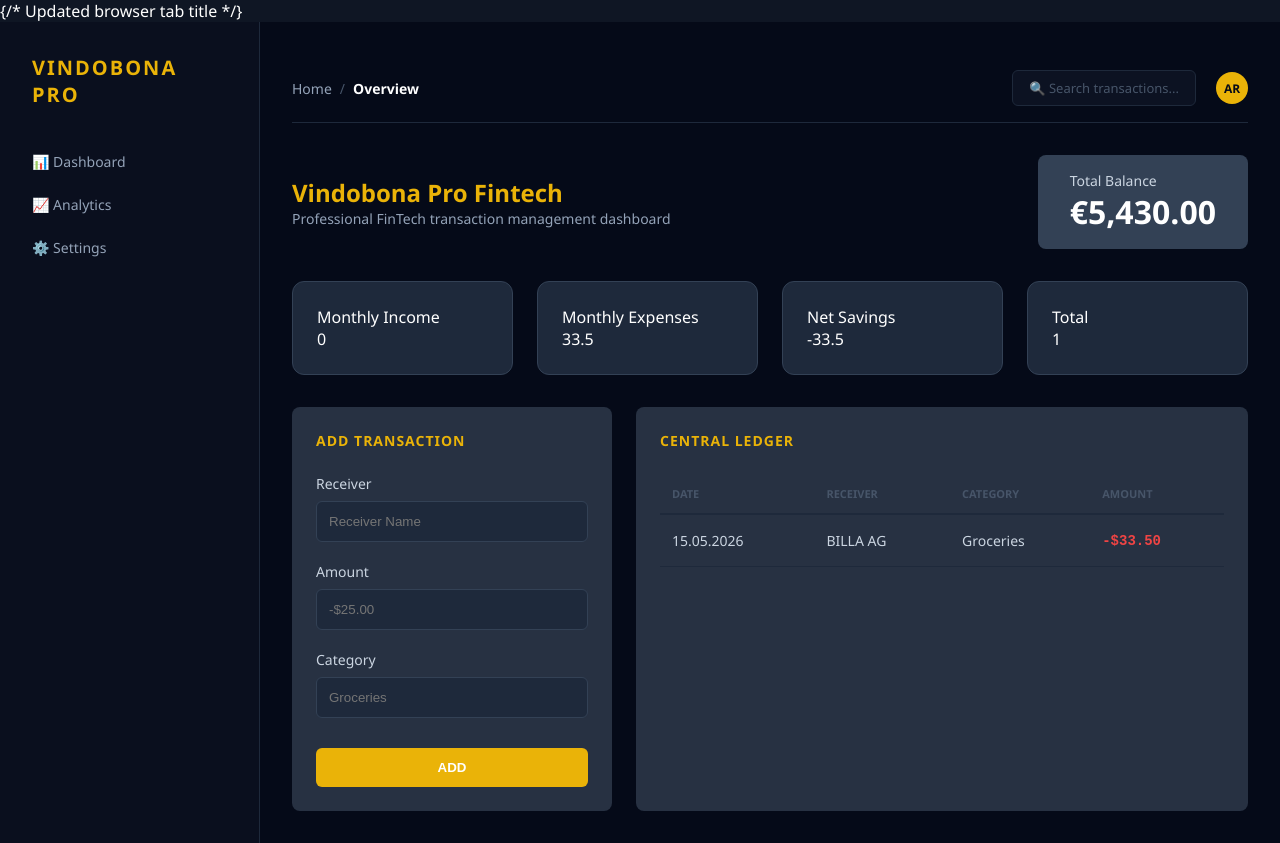
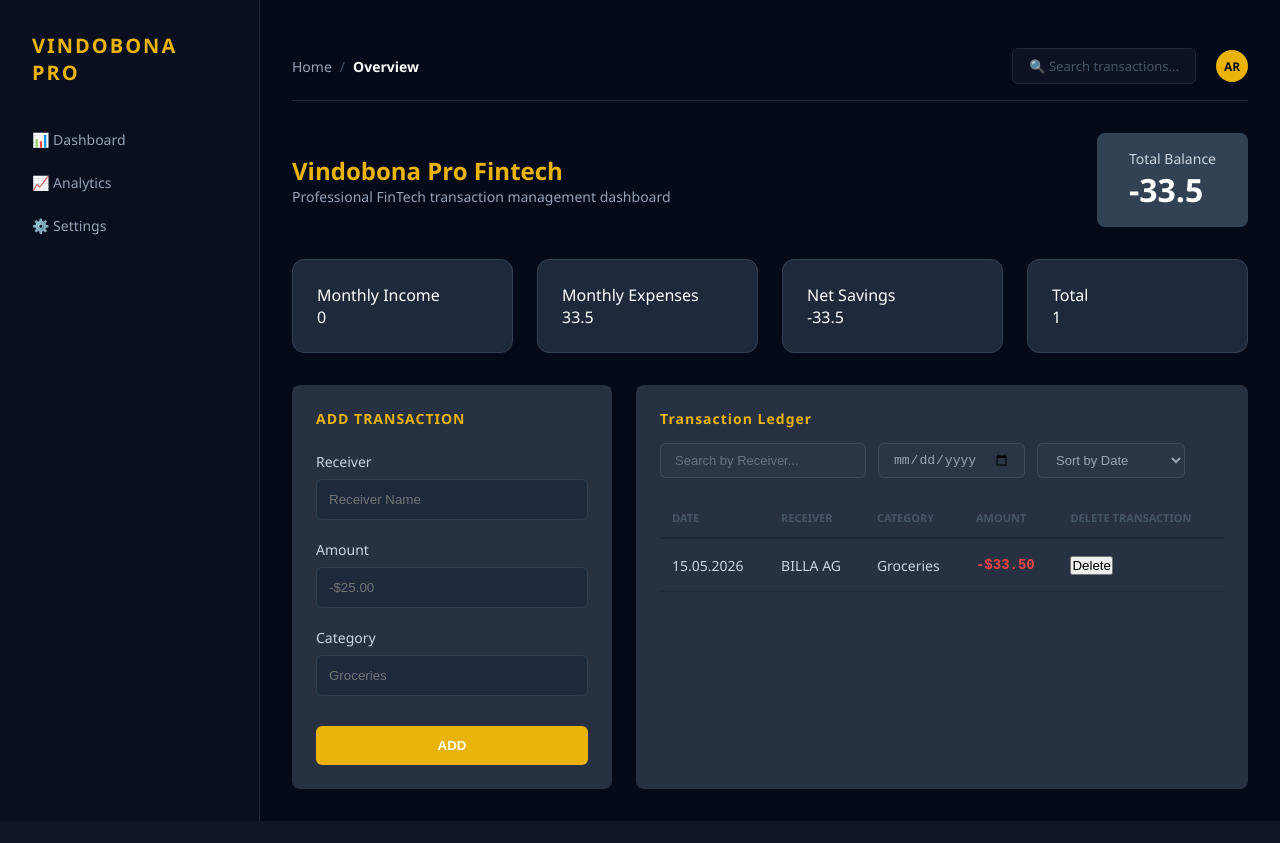
Before and after one commit to AndyRugero/Vindobona-Pro-FinTech, a React (Vite) app: page / in a window 1280 px wide. After the commit the page ends 821 px from the top, so only its background shows below. Built offline with nearby package versions, Linux system fonts and the light colour scheme.

Commit message:
Löschen-Funktion hinzugefügt und Search/Sort UI erstellt

```diff
--- a/index.html
+++ b/index.html
@@ -1,14 +1,17 @@
 <!doctype html>
 <html lang="en">
+
 <head>
   <meta charset="UTF-8" />
   <link rel="icon" type="image/svg+xml" href="/favicon.svg" />
   <meta name="viewport" content="width=device-width, initial-scale=1.0" />
-    {/* Updated browser tab title */}
+
   <title>Vindobona Pro Fintech</title>
 </head>
+
 <body>
   <div id="root"></div>
   <script type="module" src="/src/main.tsx"></script>
 </body>
+
 </html>
--- a/src/App.css
+++ b/src/App.css
@@ -317,3 +317,37 @@
     font-weight: 600;
     font-family: ui-monospace, monospace;
 }
+
+.control-panel {
+    display: flex;
+    gap: 12px;
+    margin-bottom: 20px;
+    /* Removed the heavy box background to make it blend with the ledger */
+    padding: 0px;
+    background: transparent;
+}
+
+.control-panel input,
+.control-panel select {
+    /* Made the inputs smaller and sleeker like the mockup */
+    padding: 8px 14px;
+    background: rgba(255, 255, 255, 0.02);
+    font-size: 13px;
+    color: #a0a5b1;
+    border-radius: 6px;
+    border: 1px solid rgba(255, 255, 255, 0.1);
+    outline: none;
+    transition: all 0.2s ease;
+    cursor: pointer;
+}
+
+.control-panel input::placeholder {
+    color: #6c7285;
+}
+
+.control-panel input:focus,
+.control-panel select:focus {
+    border: 1px solid #e1a140;
+    /* Golden highlight to match the mockup theme */
+    background: rgba(255, 255, 255, 0.05);
+}
--- a/src/App.tsx
+++ b/src/App.tsx
@@ -9,7 +9,7 @@ import { useTransactions } from './Hooks/useTransactions';
 
 function App() {
   // Accessing the Brain (Hook)
-  const { ledgerData, saveNewEntry, totalBalance, income, expenses } = useTransactions();
+  const { ledgerData, saveNewEntry, deleteEntry, totalBalance, income, expenses } = useTransactions();
 
   return (
     <div className="app-shell">
@@ -24,8 +24,9 @@ function App() {
         <div className="dashboard-content">
           {/* Passing the logic to the Form */}
           <TransactionForm onAdd={saveNewEntry} />
-          {/* Passing the data to the List */}
-          <TransactionList transactions={ledgerData} />
+
+          {/* Passing the raw data to the List (The List will handle its own search/sort!) */}
+          <TransactionList transactions={ledgerData} onDelete={deleteEntry} />
         </div>
       </main>
     </div>
--- a/src/Components/DashboardHeader.tsx
+++ b/src/Components/DashboardHeader.tsx
@@ -1,16 +1,16 @@
 import React from 'react';
 
-const DashboardHeader: React.FC = () => {
+const DashboardHeader: React.FC<{ balance: number }> = ({ balance }) => {
   return (
     <div className="dashboard-header">
       <div className="dashboard-header__title">
-        {/* Updated project name */}
+
         <h2>Vindobona Pro Fintech</h2>
         <p>Professional FinTech transaction management dashboard</p>
       </div>
       <div className="balance-card">
         <div className="balance-card__label">Total Balance</div>
-        <div className="balance-card__amount">€5,430.00</div>
+        <div className="balance-card__amount">{balance.toLocaleString()}</div>
       </div>
     </div>
   );
--- /dev/null
+++ b/src/Components/TransactionControls.tsx
@@ -0,0 +1,46 @@
+import React from 'react';
+
+// The Blueprint
+interface ControlsProps {
+    searchTerm: string;
+    setSearchTerm: (term: string) => void;
+    filterDate: string;
+    setFilterDate: (date: string) => void;
+    sortBy: string;
+    setSortBy: (sort: string) => void;
+}
+
+const TransactionControls: React.FC<ControlsProps> = ({
+    searchTerm, setSearchTerm,
+    filterDate, setFilterDate,
+    sortBy, setSortBy
+}) => {
+    return (
+        <div className="control-panel">
+            {/* Search */}
+            <input
+              type="text"
+              placeholder="Search by Receiver..."
+              value={searchTerm}
+              onChange={(e) => setSearchTerm(e.target.value)}
+            />
+
+            {/* Calendar */}
+            <input
+              type="date"
+              value={filterDate}
+              onChange={(e) => setFilterDate(e.target.value)}
+            />
+
+            {/* Dropdown */}
+            <select value={sortBy} onChange={(e) => setSortBy(e.target.value)}>
+              <option value="Date">Sort by Date</option>
+              <option value="Amount">Sort by Amount</option>
+              <option value="Receiver">Sort by Name</option>
+              <option value="Category">Sort by Category</option>
+            </select>
+        </div>
+    );
+};
+
+export default TransactionControls;
--- a/src/Components/TransactionForm.tsx
+++ b/src/Components/TransactionForm.tsx
@@ -1,10 +1,11 @@
 import React, { useState } from 'react';
 
-// Lesson 13: Connecting the form to the Brain
+//  form to the Brain
 const TransactionForm: React.FC<{ onAdd: (r: string, a: string, c: string) => void }> = ({ onAdd }) => {
   const [receiver, setReceiver] = useState('');
   const [amount, setAmount] = useState('');
   const [category, setCategory] = useState('');
+
 
   const handleAdd = () => {
     if (receiver && amount) {
--- a/src/Components/TransactionList.tsx
+++ b/src/Components/TransactionList.tsx
@@ -1,11 +1,31 @@
-import React from 'react';
+import React, { useState } from 'react';
 import type { Transaction } from '../Interfaces/Interfaces';
+import TransactionControls from './TransactionControls';
 
-// Lesson 13: Connecting the list to the data
-const TransactionList: React.FC<{ transactions: Transaction[] }> = ({ transactions }) => {
+// The Blueprint for the List
+interface TransactionListProps {
+  transactions: Transaction[];
+  onDelete: (id: string) => void;
+}
+
+const TransactionList: React.FC<TransactionListProps> = ({ transactions, onDelete }) => {
+  // Tracking the Search, Sort, and Calendar
+  const [searchTerm, setSearchTerm] = useState("");
+  const [sortBy, setSortBy] = useState("Date");
+  const [filterDate, setFilterDate] = useState("");
+
   return (
     <div className="central-ledger">
-      <div className="section-header">CENTRAL LEDGER</div>
+      {/* Title */}
+      <div className="section-header" style={{ marginBottom: '15px' }}>Transaction Ledger</div>
+
+      {/* The Controls perfectly nestled inside the ledger card */}
+      <TransactionControls
+        searchTerm={searchTerm} setSearchTerm={setSearchTerm}
+        filterDate={filterDate} setFilterDate={setFilterDate}
+        sortBy={sortBy} setSortBy={setSortBy}
+      />
+
       <table className="ledger-table">
         <thead>
           <tr>
@@ -13,6 +33,7 @@ const TransactionList: React.FC<{ transactions: Transaction[] }> = ({ transactio
             <th>Receiver</th>
             <th>Category</th>
             <th>Amount</th>
+            <th>Delete transaction</th>
           </tr>
         </thead>
         <tbody>
@@ -25,6 +46,7 @@ const TransactionList: React.FC<{ transactions: Transaction[] }> = ({ transactio
               <td className={`amount ${tx.isNegative ? 'negative' : 'positive'}`}>
                 {tx.amount}
               </td>
+              <td><button onClick={() => onDelete(tx.id)}>Delete</button></td>
             </tr>
           ))}
         </tbody>
--- a/src/Hooks/useTransactions.ts
+++ b/src/Hooks/useTransactions.ts
@@ -21,7 +21,7 @@ export const useTransactions = () => {
             }
         ];
     });
-    //Watcher of useState
+    //Watcher of useEffect
 
     useEffect(() => {
         const stringData = JSON.stringify(ledgerData);
@@ -42,7 +42,13 @@ export const useTransactions = () => {
         };
 
         setLedgerData([...ledgerData, newTx]);
+
     };
+    const deleteEntry = (idToRemove: string) => {
+        const updatedList = ledgerData.filter(tx => tx.id !== idToRemove);
+        setLedgerData(updatedList);
+    };
+
 
     // Expense Tracker calculation(SIMPLE FUNCTIONS AND variables)
     const cleanAmount = (amt: string) => parseFloat(amt.replace(/[^\d.]/g, '')) || 0;
@@ -65,6 +71,7 @@ export const useTransactions = () => {
     return {
         ledgerData,
         saveNewEntry,
+        deleteEntry,
         income,
         expenses,
         totalBalance,
```
Also changed, not shown: lessons/Lesson_17_Summary.md (added, +52 -0 lines). Lines whose indentation alone changed are shown as unchanged.
